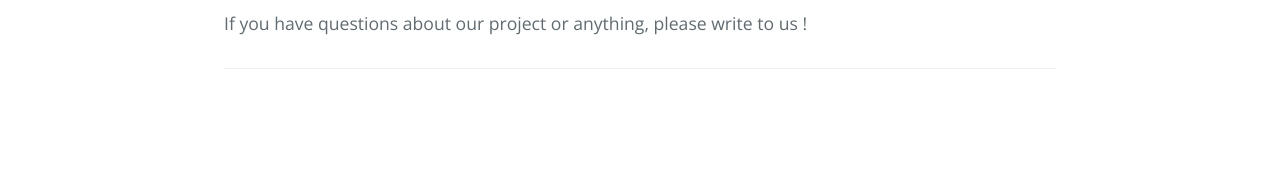
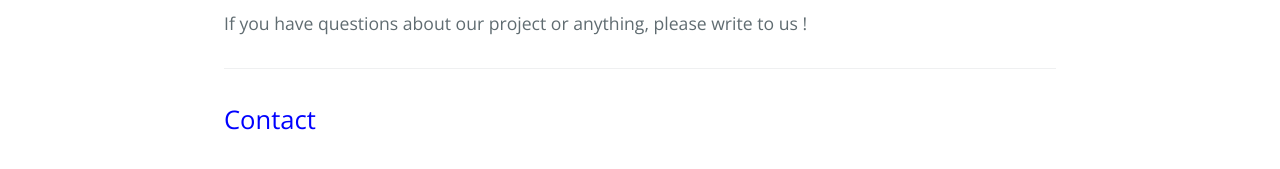
Before and after one commit to NutriTeam/Nutri_Score, a Jekyll site: the page built from contact.md, in a window 1280 px wide. Shown: the part 1242-1411 px from the top of the page. Built offline with Jekyll 4.4.1, drawn with Linux system fonts in a browser that asks for light colours; our own code applies the rules of GitHub Pages for plain Markdown files.

Commit message:
Update default.html

```diff
--- a/_layouts/default.html
+++ b/_layouts/default.html
@@ -25,7 +25,7 @@
       {{ content }}
 
       <footer class="site-footer">
-        <a href="./contact.html" style="font-size:160%;color:white">Contact</a><br>
+        <a href="./contact.html" style="font-size:160%;color:blue">Contact</a><br>
       </footer>
     </main>
   </body>
```
